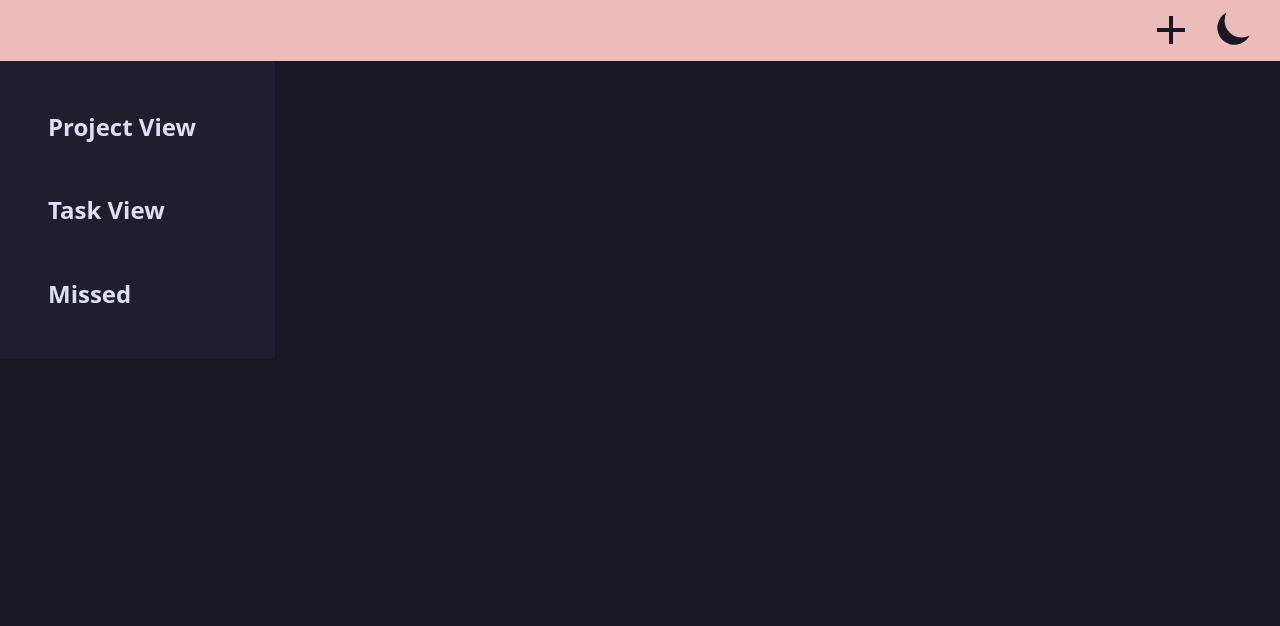
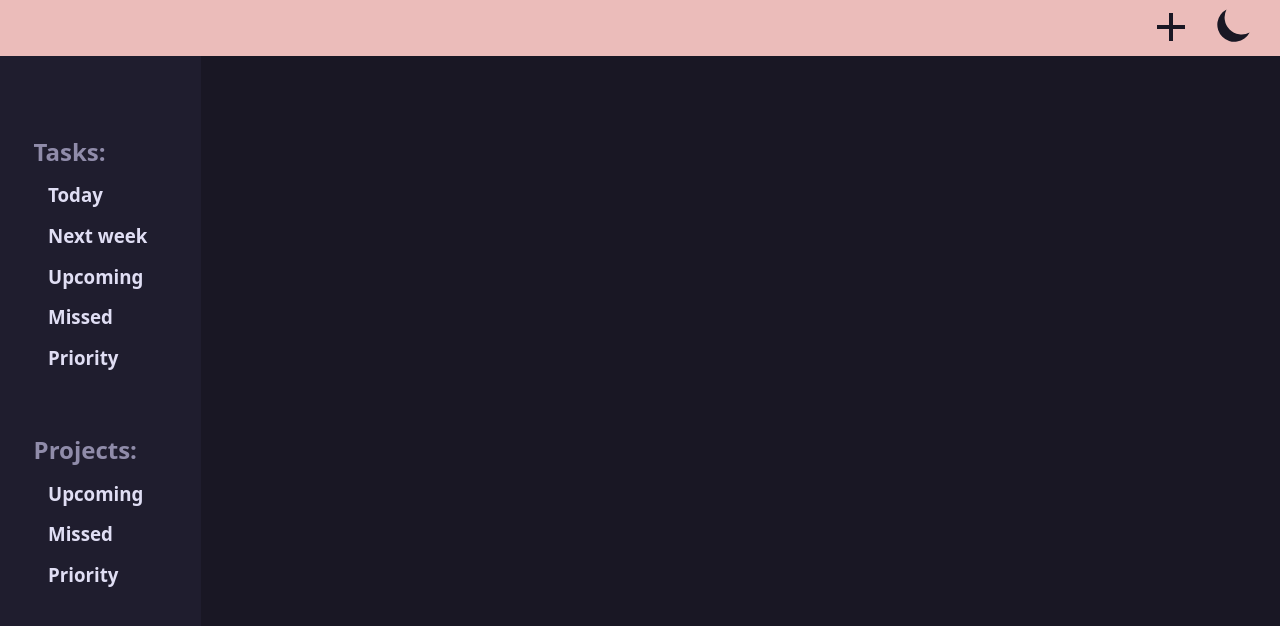
Before and after one commit to ary82/todo-list, a website built with webpack: page src/index.html in a window 1280 px wide. Built offline with nearby package versions, Linux system fonts and the light colour scheme.

Commit message:
add theme storage

```diff
--- a/src/index.html
+++ b/src/index.html
@@ -26,10 +26,20 @@
         />
       </svg>
     </div>
-    <div id="nav_bar">
-      <h2>Project View</h2>
-      <h2>Task View</h2>
-      <h2>Missed</h2>
+    <div id="content">
+      <div id="nav_bar">
+        <h2>Tasks:</h2>
+        <h3>Today</h3>
+        <h3>Next week</h3>
+        <h3>Upcoming</h3>
+        <h3>Missed</h3>
+        <h3>Priority</h3>
+        <h2>Projects:</h2>
+        <h3>Upcoming</h3>
+        <h3>Missed</h3>
+        <h3>Priority</h3>
+      </div>
+      <div id="right_side"></div>
     </div>
   </body>
 </html>
--- a/src/style.scss
+++ b/src/style.scss
@@ -41,7 +41,10 @@ body {
 }
 #header {
   margin: auto;
-  padding: .4rem 1.5rem;
+  position: sticky;
+  height: 3.5rem;
+  top: 0;
+  padding: 0.2rem 1.5rem;
   color: var(--base);
   text-align: center;
   background-color: var(--rose);
@@ -51,19 +54,37 @@ body {
   svg {
     width: 3rem;
     height: 3rem;
+    cursor: pointer;
   }
   .moon > path {
     transform: rotate(-45deg) translateY(5px) translateX(-10px);
   }
 }
+#content {
+  display: flex;
+}
 #nav_bar {
   background-color: var(--surface);
+  position: sticky;
+  top: 3.5rem;
   display: flex;
   flex-direction: column;
+  height: calc(100vh - 3.5rem);
+  min-width: 22ch;
   max-width: 30ch;
   padding: 1.5rem;
   h2 {
-    padding: 0.5rem;
-    margin-left: 1rem;
+    color: var(--subtle);
+    margin-top: 3rem;
+  }
+  h3 {
+    padding-left: 1.5rem;
+  }
+  > * {
+    margin: 0;
+    padding: 0.6rem;
   }
 }
+#right_side {
+  padding: 2rem;
+}
--- a/src/theme.js
+++ b/src/theme.js
@@ -1,14 +1,28 @@
 const themeButton = document.getElementById("theme_button");
 const themePath = document.getElementById("theme_path");
+if (!localStorage.getItem("currentMode")) {
+  localStorage.setItem("currentMode", "dark");
+}
+if (localStorage.getItem("currentMode") === "light") {
+  themeButton.classList.remove("moon");
+  document.querySelector("html").className = "light";
+  themePath.setAttribute(
+    "d",
+    "M3.55 19.09L4.96 20.5L6.76 18.71L5.34 17.29M12 6C8.69 6 6 8.69 6 12S8.69 18 12 18 18 15.31 18 12C18 8.68 15.31 6 12 6M20 13H23V11H20M17.24 18.71L19.04 20.5L20.45 19.09L18.66 17.29M20.45 5L19.04 3.6L17.24 5.39L18.66 6.81M13 1H11V4H13M6.76 5.39L4.96 3.6L3.55 5L5.34 6.81L6.76 5.39M1 13H4V11H1M13 20H11V23H13",
+  );
+}
+
 themeButton.addEventListener("click", () => {
   themeButton.classList.toggle("moon");
   document.querySelector("html").classList.toggle("light");
-  if (themeButton.classList.contains("moon")) {
+  if (!document.querySelector("html").classList.contains("light")) {
+    localStorage.setItem("currentMode", "dark");
     themePath.setAttribute(
       "d",
       "M2 12A10 10 0 0 0 15 21.54A10 10 0 0 1 15 2.46A10 10 0 0 0 2 12Z",
     );
   } else {
+    localStorage.setItem("currentMode", "light");
     themePath.setAttribute(
       "d",
       "M3.55 19.09L4.96 20.5L6.76 18.71L5.34 17.29M12 6C8.69 6 6 8.69 6 12S8.69 18 12 18 18 15.31 18 12C18 8.68 15.31 6 12 6M20 13H23V11H20M17.24 18.71L19.04 20.5L20.45 19.09L18.66 17.29M20.45 5L19.04 3.6L17.24 5.39L18.66 6.81M13 1H11V4H13M6.76 5.39L4.96 3.6L3.55 5L5.34 6.81L6.76 5.39M1 13H4V11H1M13 20H11V23H13",
```
